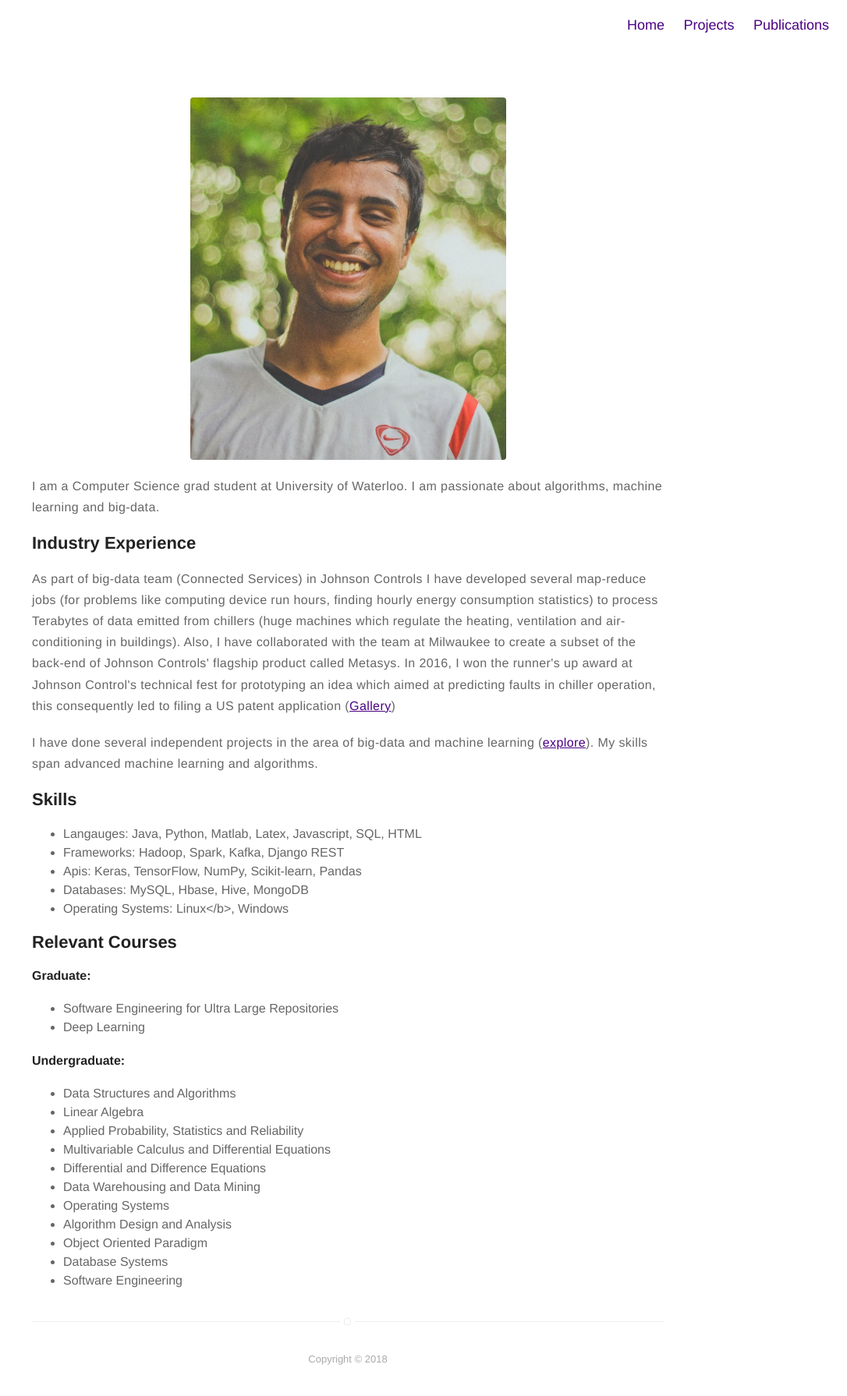
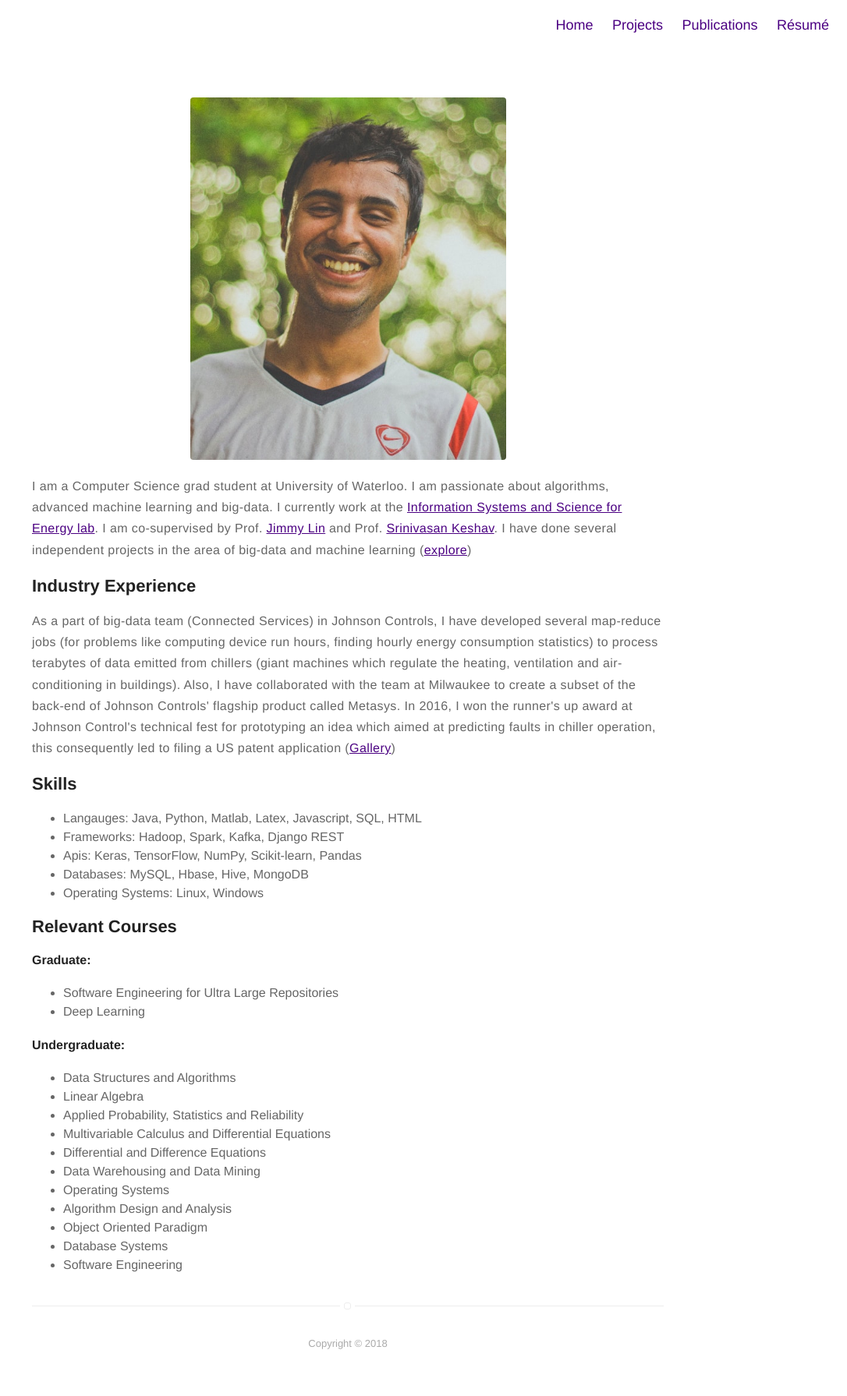
Before and after one commit to dishant-mittal/dishant-mittal.github.io, a Jekyll site: the page built from about.md, in a window 1280 px wide. Shown: the whole page at 78% size, without its empty margins (194-1280 px from the left). Built offline with Jekyll 4.4.1, drawn with Linux system fonts in a browser that asks for light colours.

Commit message:
added Resume, updated about

```diff
--- a/_config.yml
+++ b/_config.yml
@@ -1,6 +1,6 @@
 # main text of home
 name: Dishant Mittal
-bio: Computer Science grad student at University of Waterloo     2 years of work experience in big data and software engineering
+bio: Computer Science grad student at University of Waterloo</br> 2 years of work experience in big data and software engineering
 
 # twitter summary info
 description: A blog about technology and stuff related
@@ -12,9 +12,9 @@ picture: assets/images/profile.jpg
 
 # If you want to include your resume, set to true
 # and specify source (external or local).
-resume: false
-resume-external: false
-resume-url: https://google.com/?q=my+resume
+resume: true
+resume-external: external
+resume-url: https://drive.google.com/open?id=1XBoucpWVLQknnZCMW9Uv2jdv7_TJYJ8x
 
 #just switch between the following to urls to activate and deactivate the website. This will work only when pushed to Github.
 #url: /404.html
--- a/_includes/nav.html
+++ b/_includes/nav.html
@@ -40,7 +40,7 @@
 
         {% if site.resume == true %}
             <li class="item">
-                <a class="link" href="{% if site.resume-external %}{{ site.resume-url }}{% else %}{{ site.url }}/{{ site.resume-url }}{% endif %}">Résumé</a>
+                <a class="link" href="https://drive.google.com/open?id=1XBoucpWVLQknnZCMW9Uv2jdv7_TJYJ8x">Résumé</a>
             </li>
         {% endif %}
     </ul>
--- a/_sass/components/nav.sass
+++ b/_sass/components/nav.sass
@@ -40,7 +40,7 @@
             margin: 0
             border-radius: 4%
             transition: all .4s ease-in-out
-            width: 70px
+            width: 90px
 
             &:hover
                 color: $alpha
--- a/about.md
+++ b/about.md
@@ -4,13 +4,13 @@ layout: page
 ---
 ![Profile Image]({{ site.url }}/{{ site.picture }})
 
-<p>I am a Computer Science grad student at University of Waterloo. I am passionate about algorithms, machine learning and big-data.</p>
+<p>I am a Computer Science grad student at University of Waterloo. I am passionate about algorithms, advanced machine learning and big-data.
+I currently work at the <a href="http://blizzard.cs.uwaterloo.ca/iss4e/">Information Systems and Science for Energy lab</a>. I am co-supervised by Prof. <a href="https://cs.uwaterloo.ca/~jimmylin/index.html">Jimmy Lin</a> and Prof. <a href="https://en.wikipedia.org/wiki/Srinivasan_Keshav">Srinivasan Keshav</a>. I have done several independent projects in the area of big-data and machine learning
+ (<a href="https://photos.app.goo.gl/btoSNNjzXyCrjLyA3">explore</a>)</p>
 
 <h2>Industry Experience</h2>
-<p>As part of big-data team (Connected Services) in Johnson Controls I have developed several map-reduce jobs (for problems like computing device run hours, finding hourly energy consumption statistics) to process Terabytes of data emitted from chillers (huge machines which regulate the heating, ventilation and air-conditioning in buildings). Also, I have collaborated with the team at Milwaukee to create a subset of the back-end of Johnson Controls' flagship product called Metasys. In 2016, I won the runner's up award at Johnson Control's technical fest for prototyping an idea which aimed at predicting faults in chiller operation, this consequently led to filing a US patent application (<a href="https://photos.app.goo.gl/btoSNNjzXyCrjLyA3">Gallery</a>)</p>
+<p>As a part of big-data team (Connected Services) in Johnson Controls, I have developed several map-reduce jobs (for problems like computing device run hours, finding hourly energy consumption statistics) to process terabytes of data emitted from chillers (giant machines which regulate the heating, ventilation and air-conditioning in buildings). Also, I have collaborated with the team at Milwaukee to create a subset of the back-end of Johnson Controls' flagship product called Metasys. In 2016, I won the runner's up award at Johnson Control's technical fest for prototyping an idea which aimed at predicting faults in chiller operation, this consequently led to filing a US patent application (<a href="https://photos.app.goo.gl/btoSNNjzXyCrjLyA3">Gallery</a>)</p>
 
-<p>I have done several independent projects in the area of big-data and machine learning
- (<a href="https://photos.app.goo.gl/btoSNNjzXyCrjLyA3">explore</a>). My skills span advanced machine learning and algorithms.</p>
 
 
 <h2>Skills</h2>
@@ -19,7 +19,7 @@ layout: page
 	<li>Frameworks: Hadoop, Spark, Kafka, Django REST</li>
 	<li>Apis: Keras, TensorFlow, NumPy, Scikit-learn, Pandas</li>
 	<li>Databases: MySQL, Hbase, Hive, MongoDB</li>
-	<li>Operating Systems: Linux</b>, Windows</li>
+	<li>Operating Systems: Linux, Windows</li>
 </ul>
 
 <h2>Relevant Courses</h2>
```
Also changed, not shown: 10 other files.
